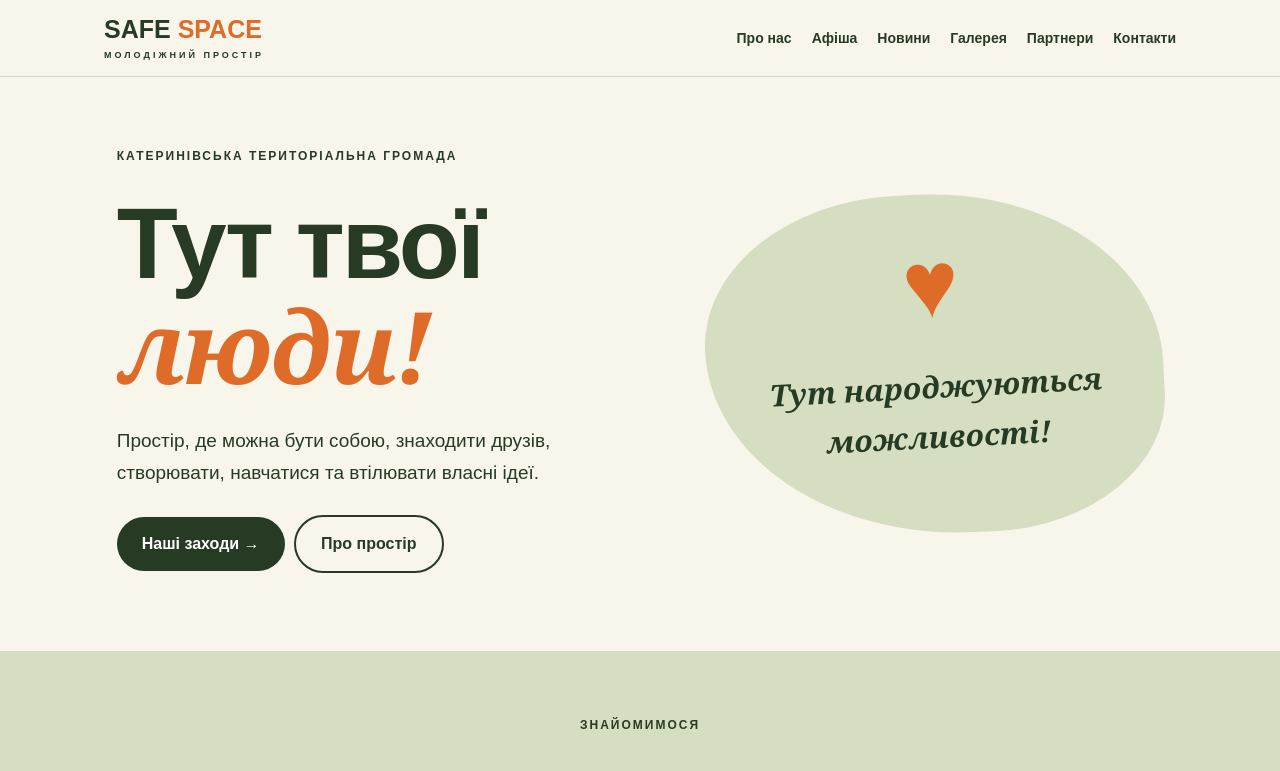
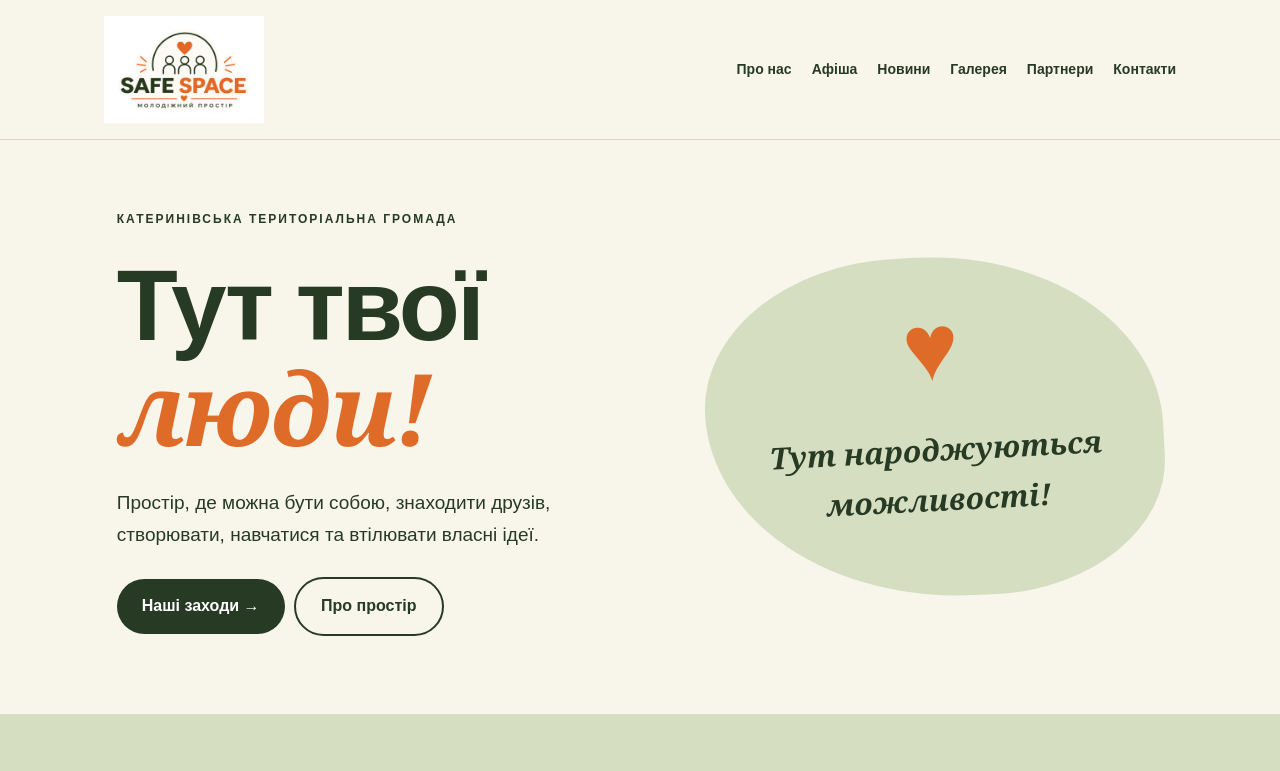
Before and after one commit to kovalbogdana87-beep/SAFE-SPACE, a plain HTML site: page index.html in a window 1280 px wide. Shown: the top 771 px of the page. Drawn offline with Linux system fonts and the light colour scheme.

Commit message:
Update index.html

```diff
--- a/index.html
+++ b/index.html
@@ -215,8 +215,7 @@ a:focus-visible, button:focus-visible {
 <header>
   <div class="navigation">
     <a class="logo" href="#home">
-      SAFE <span>SPACE</span>
-      <small>МОЛОДІЖНИЙ ПРОСТІР</small>
+     <img src="logo.jpg" alt="SAFE SPACE" style="width:160px; height:auto; display:block;">
     </a>
     <button class="menu" id="menuButton"
       aria-label="Відкрити меню"
```
